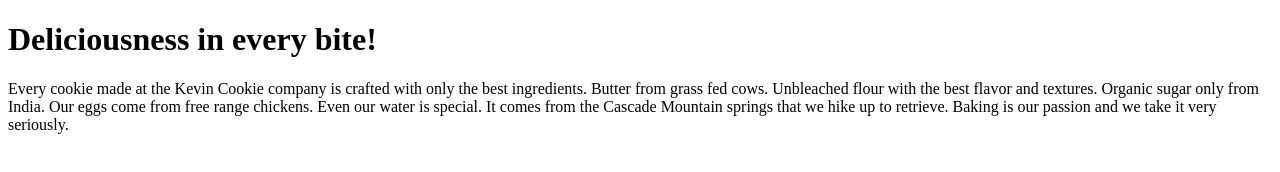
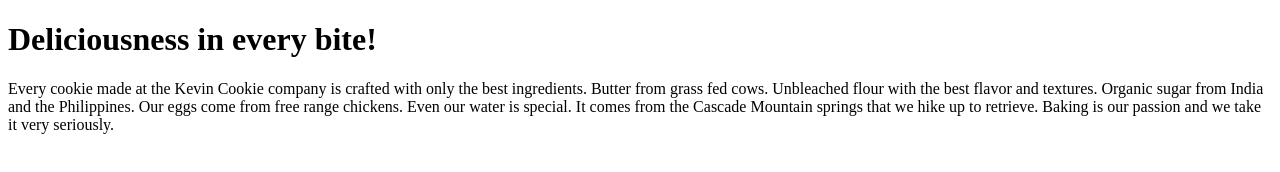
Before and after one commit to t0ad-dev/Kevincookiecompany.com, a plain HTML site: page index.htm in a window 1280 px wide. Drawn offline with Linux system fonts and the light colour scheme.

Commit message:
Update index.htm

```diff
--- a/index.htm
+++ b/index.htm
@@ -3,7 +3,7 @@
 <body>
 
 <h1><strong>Deliciousness in every bite!</strong></h1>
-<p>Every cookie made at the Kevin Cookie company is crafted with only the best ingredients. Butter from grass fed cows. Unbleached flour with the best flavor and textures. Organic sugar only from India. Our eggs come from free range chickens. Even our water is special. It comes from the Cascade Mountain springs that we hike up to retrieve. Baking is our passion and we take it very seriously.</p>
+<p>Every cookie made at the Kevin Cookie company is crafted with only the best ingredients. Butter from grass fed cows. Unbleached flour with the best flavor and textures. Organic sugar from India and the Philippines. Our eggs come from free range chickens. Even our water is special. It comes from the Cascade Mountain springs that we hike up to retrieve. Baking is our passion and we take it very seriously.</p>
 
 </body>
 </html>
```
